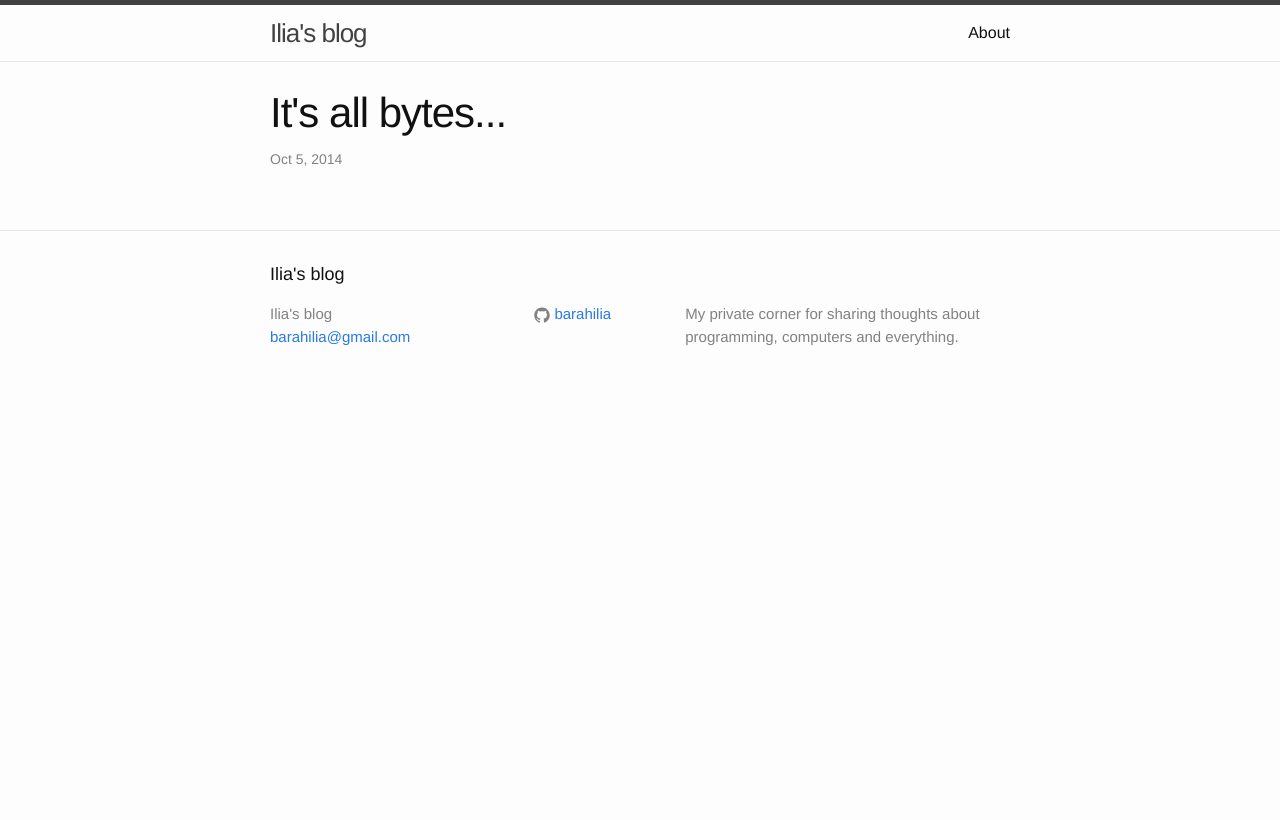
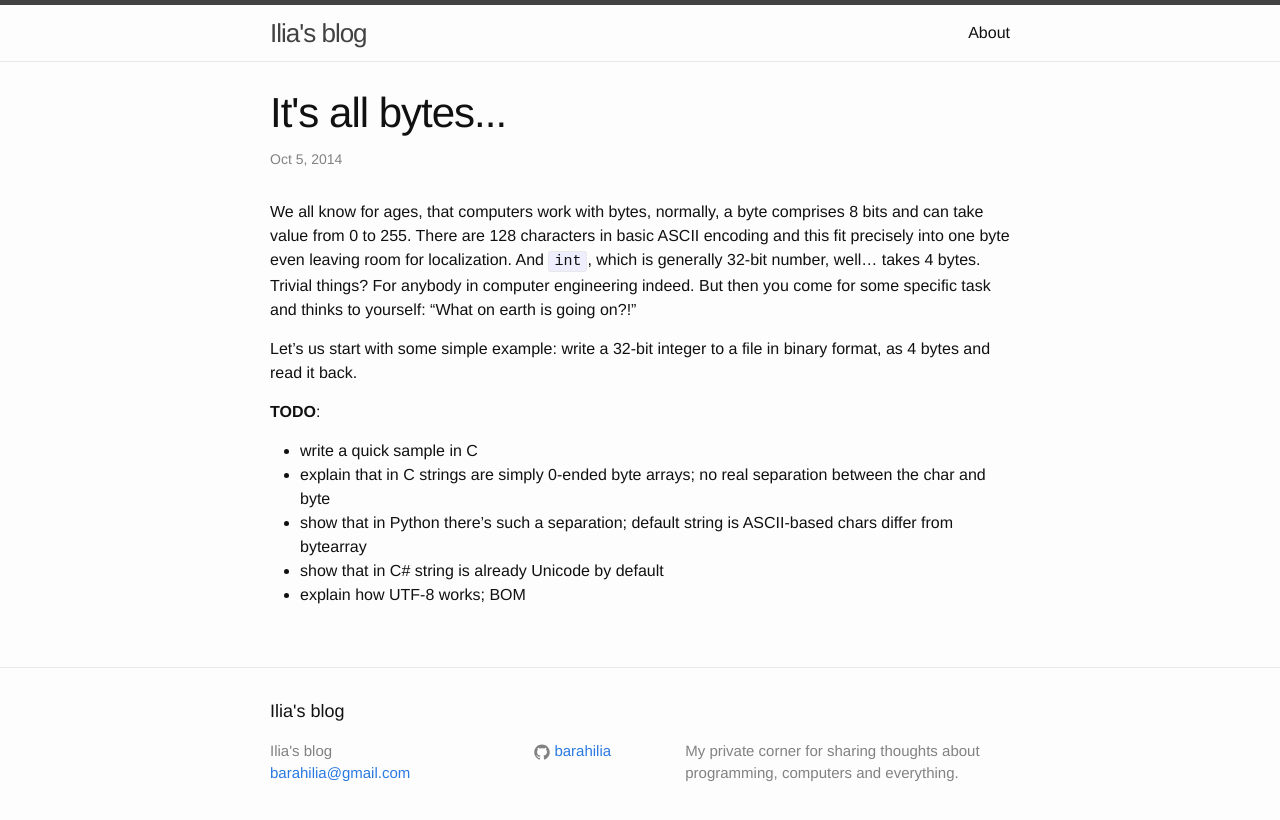
Before and after one commit to barahilia/blog, a Jekyll site: the page built from _posts/2014-10-05-it-is-all-bytes.markdown, in a window 1280 px wide. Shown: the top 820 px of the page. Built offline with Jekyll 4.4.1, drawn with Linux system fonts in a browser that asks for light colours.

Commit message:
Starting with 'it's all bytes' post

```diff
--- a/_posts/2014-10-05-it-is-all-bytes.markdown
+++ b/_posts/2014-10-05-it-is-all-bytes.markdown
@@ -2,5 +2,16 @@
 layout: post
 title:  "It's all bytes..."
 date:   2014-10-05 22:24:00
-categories: encoding serialization
+categories: encoding serialization endianity
 ---
+We all know for ages, that computers work with bytes, normally, a byte comprises 8 bits and can take value from 0 to 255. There are 128 characters in basic ASCII encoding and this fit precisely into one byte even leaving room for localization. And `int`, which is generally 32-bit number, well... takes 4 bytes. Trivial things? For anybody in computer engineering indeed. But then you come for some specific task and thinks to yourself: "What on earth is going on?!"
+
+Let's us start with some simple example: write a 32-bit integer to a file in binary format, as 4 bytes and read it back.
+
+**TODO**:
+
+* write a quick sample in C
+* explain that in C strings are simply 0-ended byte arrays; no real separation between the char and byte
+* show that in Python there's such a separation; default string is ASCII-based chars differ from bytearray
+* show that in C# string is already Unicode by default
+* explain how UTF-8 works; BOM
```
